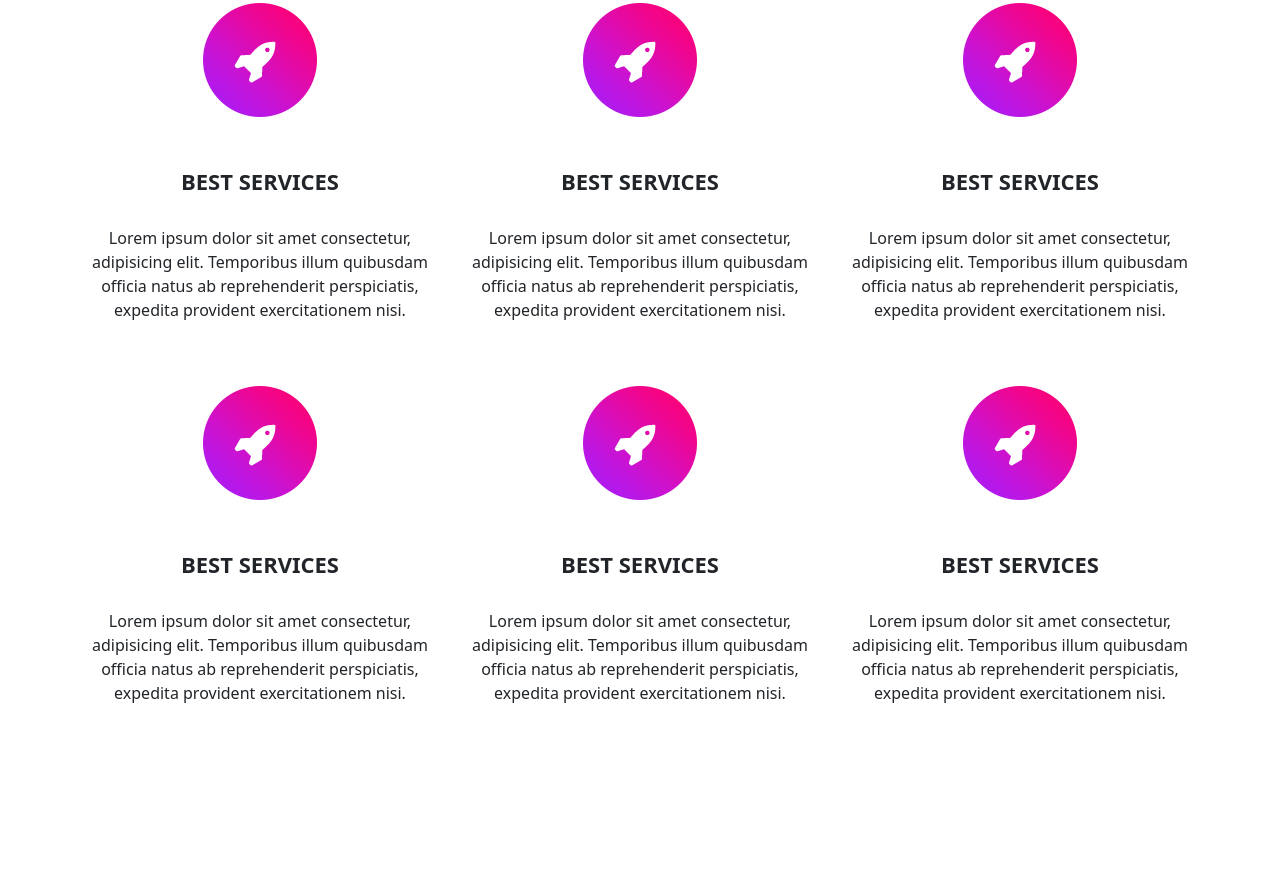
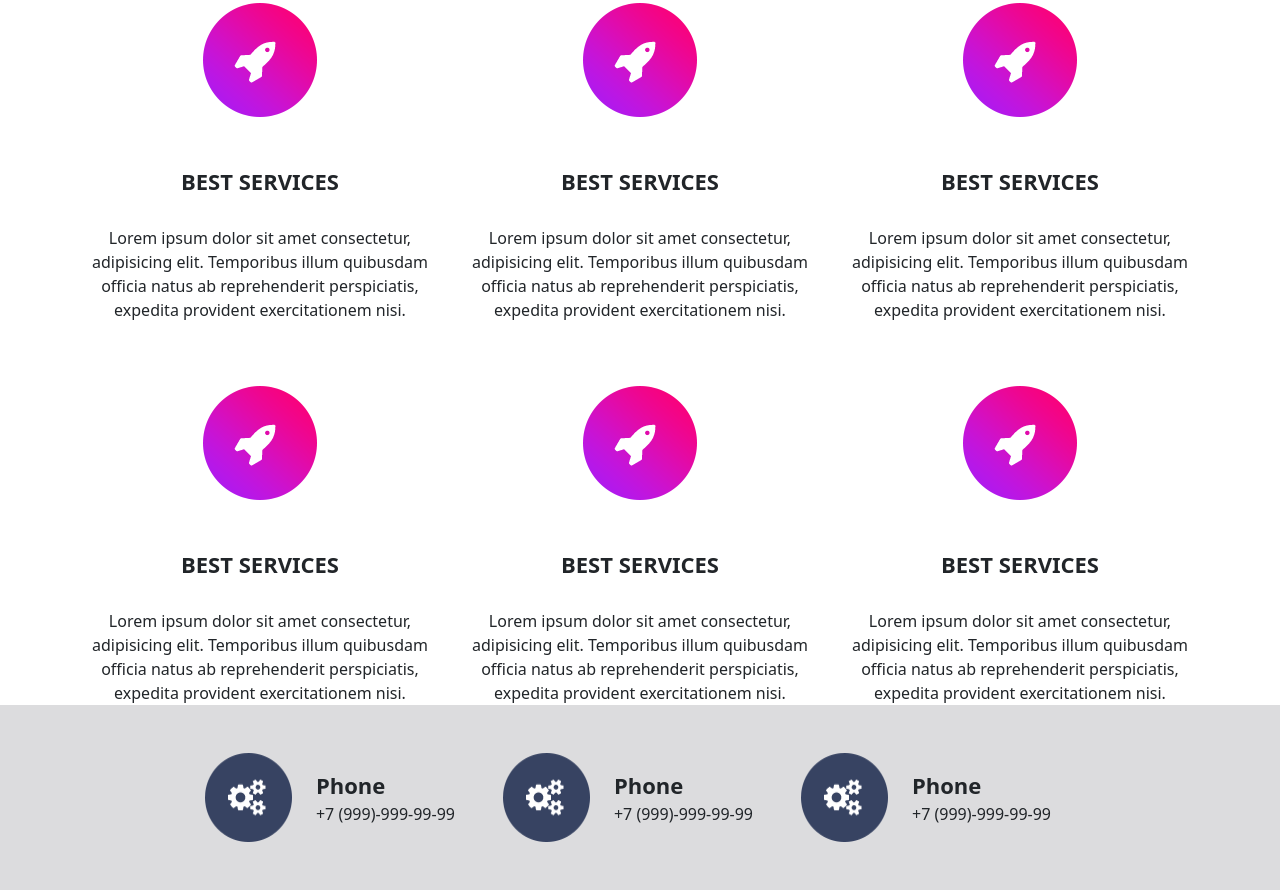
Before and after one commit to shampun359/-, a plain HTML site: page index.html in a window 1280 px wide. Shown: the part 375-1265 px from the top of the page. Before the commit the page ends 1080 px from the top, so only its background shows below. Drawn offline with nearby package versions, Linux system fonts and the light colour scheme.

Commit message:
Bootstrap
Практикую сетки и  адаптацию

```diff
--- a/index.html
+++ b/index.html
@@ -88,6 +88,29 @@
 
 </section>
 
+<section class="container-fluid contact_bg d-flex justify-content-center ">
+
+    <div class="row pt-5 pb-5 flex-lg-row flex-column ">
+      <div class="col-lg-4 d-flex col-12 ">
+        <img src="img/contact.png" alt="#">
+        <p class="mx-4 pt-3">  <span class=" services_text_bold">Phone</span> <br>
+          +7 (999)-999-99-99</p>
+      </div>
+      <div class="col-lg-4 d-flex col-12 py-5 py-lg-0">
+        <img src="img/contact.png" alt="#">
+        <p class="mx-4 pt-3">  <span class=" services_text_bold">Phone</span> <br>
+          +7 (999)-999-99-99</p>
+      </div>
+      <div class="col-lg-4 d-flex col-12  ">
+        <img src="img/contact.png" alt="#">
+        <p class="mx-4 pt-3">  <span class=" services_text_bold">Phone</span> <br>
+          +7 (999)-999-99-99</p>
+      </div>
+    </div>
+
+
+</section>
+
 </main>
 
 
--- a/style.css
+++ b/style.css
@@ -34,6 +34,10 @@ h2{
     font-size: 22px;
 }
 
+.contact_bg{
+    background-color: #dcdcde;
+
+}
 
 
 
```
Also changed, not shown: img/Ellipse 2 copy 6.png (deleted), img/contact.png (added), img/.png (deleted).
